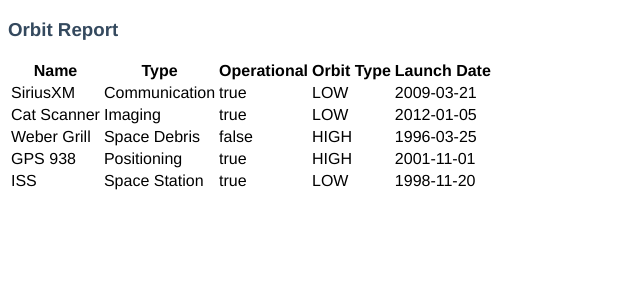
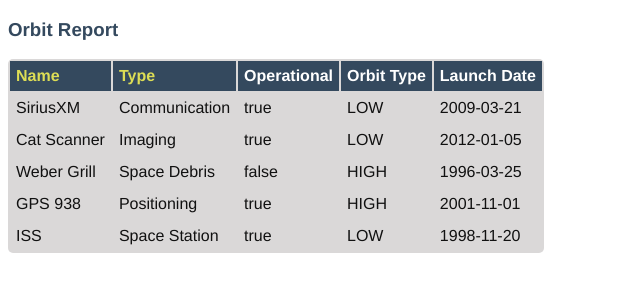
Before and after one commit to lashell109/orbit-report, an Angular app in the folder orbit-report/orbit-report/: page / in a window 1280 px wide. Shown: the top 300 px of the page, without its empty margins (0-640 px from the left). Built offline with nearby package versions, Linux system fonts and the light colour scheme.

Commit message:
Edited Part 4 color scheme

```diff
--- a/orbit-report/orbit-report/src/app/orbit-list/orbit-list.component.css
+++ b/orbit-report/orbit-report/src/app/orbit-list/orbit-list.component.css
@@ -0,0 +1,28 @@
+.sortable {
+    cursor: pointer;
+    color: #dd5;
+}
+
+.warning {
+    background-color: #8f8ada;
+}
+
+table {
+  color: rgb(17, 17, 17);
+  border-radius: 5px;
+  overflow: hidden;
+  margin: 12px 0;
+  min-width: 300px;
+  background: #dad8d8;
+}
+
+.header-row {
+    background: #34495E;
+    color: #fff
+}
+
+th, td {
+    text-align: left;
+    margin: 5px 10px;
+    padding: 6px;
+}
```
